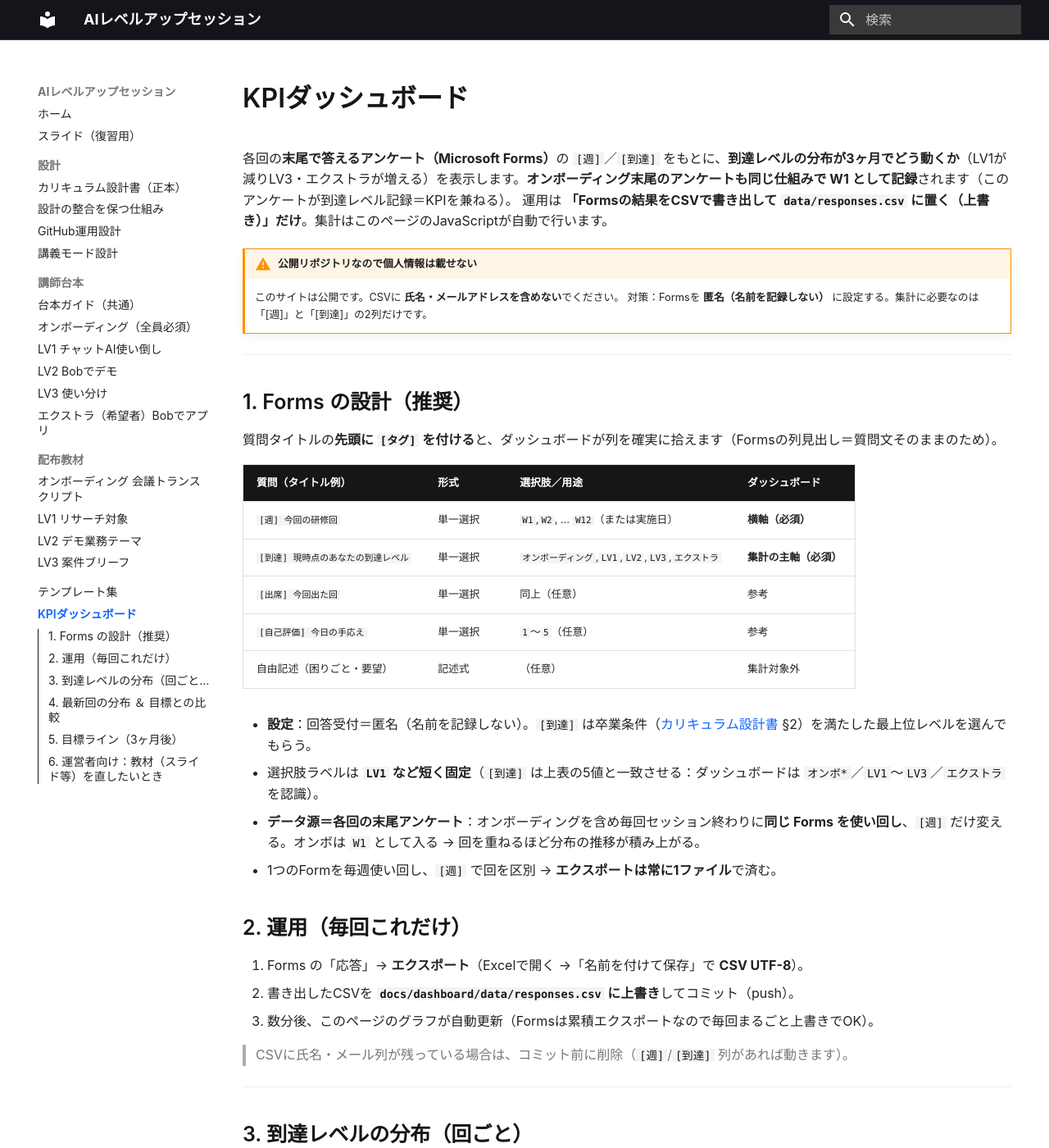
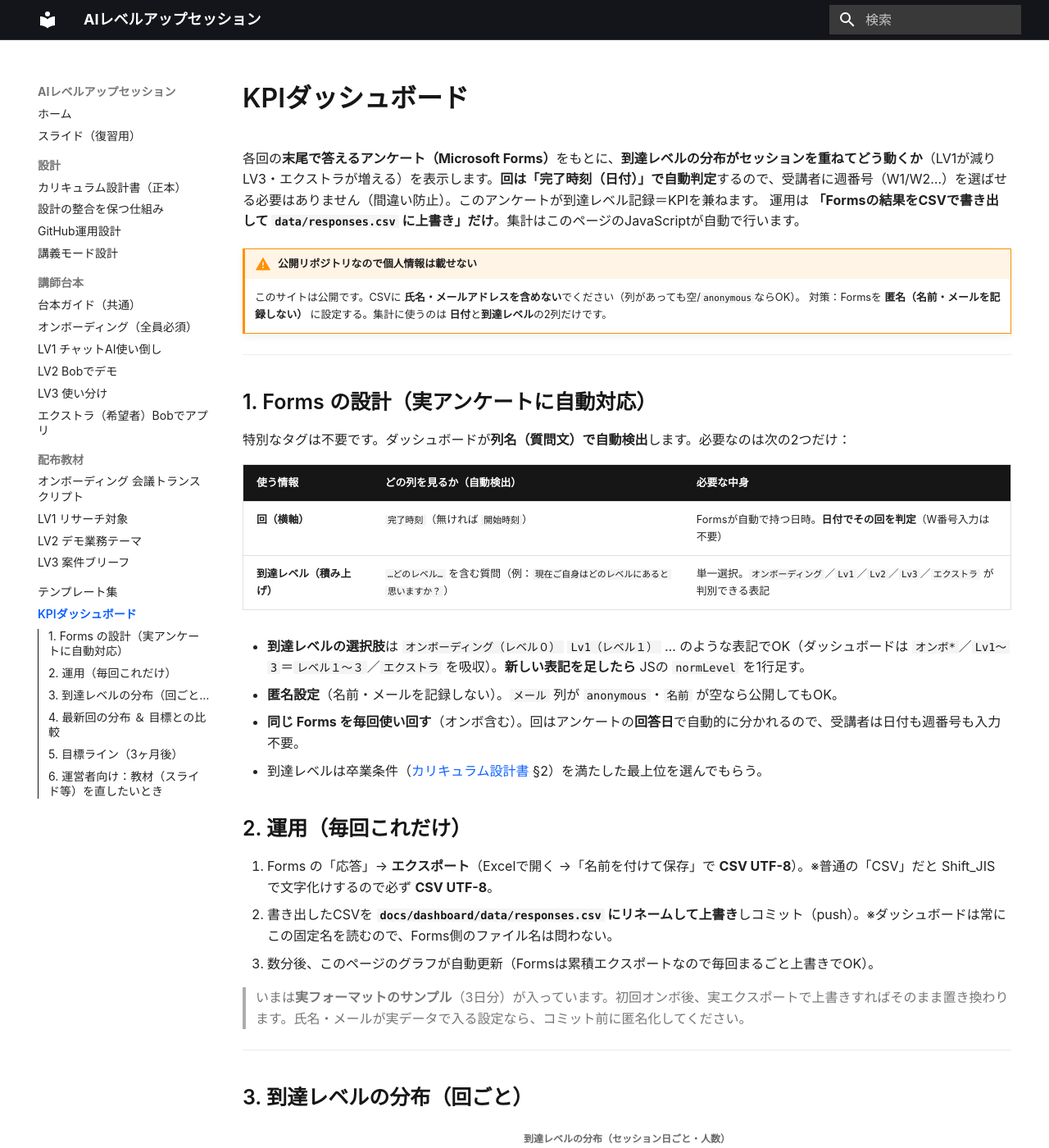
Before and after one commit to horiken1977/ai-education, an MkDocs documentation site: the page built from docs/dashboard/index.md, in a window 1280 px wide and 1400 px high. Shown: the whole window at 82% size. Built offline with MkDocs 1.6.1 and Material for MkDocs 9.7.7, drawn with Linux system fonts in a browser that asks for light colours; some web fonts are replaced; some of the changed text lies outside the part shown.

Commit message:
feat(dashboard): 実アンケートCSVを日付ベースで集計（W番号不要）
- 集計JSを改修：回は「完了時刻(日付)」で自動判定、到達列は「…どのレベル…」質問を自動検出、
  ラベル正規化を Lv1（レベル１）/オンボーディング（レベル０）/エクストラ 等に拡張。BOM/CRLFも吸収。
- responses.csv を実Forms形式のサンプル（3日分）に差し替え。固定名 responses.csv を常に読む。
- §1/§2を「タグ不要・日付ベース・CSV UTF-8・匿名」に更新。
- 実物エクスポート(1件)＋サンプル(17件)でJSロジック相当の集計を検証。

Co-Authored-By: Claude Opus 4.8 <noreply@anthropic.com>

```diff
--- a/docs/dashboard/index.md
+++ b/docs/dashboard/index.md
@@ -1,36 +1,33 @@
 # KPIダッシュボード
 
-各回の**末尾で答えるアンケート（Microsoft Forms）**の `[週]`／`[到達]` をもとに、**到達レベルの分布が3ヶ月でどう動くか**（LV1が減りLV3・エクストラが増える）を表示します。**オンボーディング末尾のアンケートも同じ仕組みで W1 として記録**されます（このアンケートが到達レベル記録＝KPIを兼ねる）。
-運用は **「Formsの結果をCSVで書き出して `data/responses.csv` に置く（上書き）」だけ**。集計はこのページのJavaScriptが自動で行います。
+各回の**末尾で答えるアンケート（Microsoft Forms）**をもとに、**到達レベルの分布がセッションを重ねてどう動くか**（LV1が減りLV3・エクストラが増える）を表示します。**回は「完了時刻（日付）」で自動判定**するので、受講者に週番号（W1/W2…）を選ばせる必要はありません（間違い防止）。このアンケートが到達レベル記録＝KPIを兼ねます。
+運用は **「Formsの結果をCSVで書き出して `data/responses.csv` に上書き」だけ**。集計はこのページのJavaScriptが自動で行います。
 
 !!! warning "公開リポジトリなので個人情報は載せない"
-    このサイトは公開です。CSVに **氏名・メールアドレスを含めない**でください。
-    対策：Formsを **匿名（名前を記録しない）** に設定する。集計に必要なのは「[週]」と「[到達]」の2列だけです。
+    このサイトは公開です。CSVに **氏名・メールアドレスを含めない**でください（列があっても空/`anonymous`ならOK）。
+    対策：Formsを **匿名（名前・メールを記録しない）** に設定する。集計に使うのは **日付**と**到達レベル**の2列だけです。
 
 ---
 
-## 1. Forms の設計（推奨）
-質問タイトルの**先頭に `[タグ]` を付ける**と、ダッシュボードが列を確実に拾えます（Formsの列見出し＝質問文そのままのため）。
+## 1. Forms の設計（実アンケートに自動対応）
+特別なタグは不要です。ダッシュボードが**列名（質問文）で自動検出**します。必要なのは次の2つだけ：
 
-| 質問（タイトル例） | 形式 | 選択肢／用途 | ダッシュボード |
-|---|---|---|---|
-| `[週] 今回の研修回` | 単一選択 | `W1`,`W2`, … `W12`（または実施日） | **横軸（必須）** |
-| `[到達] 現時点のあなたの到達レベル` | 単一選択 | `オンボーディング`,`LV1`,`LV2`,`LV3`,`エクストラ` | **集計の主軸（必須）** |
-| `[出席] 今回出た回` | 単一選択 | 同上（任意） | 参考 |
-| `[自己評価] 今日の手応え` | 単一選択 | `1`〜`5`（任意） | 参考 |
-| 自由記述（困りごと・要望） | 記述式 | （任意） | 集計対象外 |
+| 使う情報 | どの列を見るか（自動検出） | 必要な中身 |
+|---|---|---|
+| **回（横軸）** | `完了時刻`（無ければ `開始時刻`） | Formsが自動で持つ日時。**日付でその回を判定**（W番号入力は不要） |
+| **到達レベル（積み上げ）** | `…どのレベル…` を含む質問（例：`現在ご自身はどのレベルにあると思いますか？`） | 単一選択。`オンボーディング`／`Lv1`／`Lv2`／`Lv3`／`エクストラ` が判別できる表記 |
 
-- **設定**：回答受付＝匿名（名前を記録しない）。`[到達]` は卒業条件（[カリキュラム設計書](../design/curriculum.md) §2）を満たした最上位レベルを選んでもらう。
-- 選択肢ラベルは **`LV1` など短く固定**（`[到達]` は上表の5値と一致させる：ダッシュボードは `オンボ*`／`LV1`〜`LV3`／`エクストラ` を認識）。
-- **データ源＝各回の末尾アンケート**：オンボーディングを含め毎回セッション終わりに**同じ Forms を使い回し**、`[週]` だけ変える。オンボは `W1` として入る → 回を重ねるほど分布の推移が積み上がる。
-- 1つのFormを毎週使い回し、`[週]` で回を区別 → **エクスポートは常に1ファイル**で済む。
+- **到達レベルの選択肢**は `オンボーディング（レベル０）` `Lv1（レベル１）` … のような表記でOK（ダッシュボードは `オンボ*`／`Lv1〜3`＝`レベル１〜３`／`エクストラ` を吸収）。**新しい表記を足したら** JSの `normLevel` を1行足す。
+- **匿名設定**（名前・メールを記録しない）。`メール` 列が `anonymous`・`名前` が空なら公開してもOK。
+- **同じ Forms を毎回使い回す**（オンボ含む）。回はアンケートの**回答日**で自動的に分かれるので、受講者は日付も週番号も入力不要。
+- 到達レベルは卒業条件（[カリキュラム設計書](../design/curriculum.md) §2）を満たした最上位を選んでもらう。
 
 ## 2. 運用（毎回これだけ）
-1. Forms の「応答」→ **エクスポート**（Excelで開く →「名前を付けて保存」で **CSV UTF-8**）。
-2. 書き出したCSVを **`docs/dashboard/data/responses.csv` に上書き**してコミット（push）。
+1. Forms の「応答」→ **エクスポート**（Excelで開く →「名前を付けて保存」で **CSV UTF-8**）。※普通の「CSV」だと Shift_JIS で文字化けするので必ず **CSV UTF-8**。
+2. 書き出したCSVを **`docs/dashboard/data/responses.csv` にリネームして上書き**しコミット（push）。※ダッシュボードは常にこの固定名を読むので、Forms側のファイル名は問わない。
 3. 数分後、このページのグラフが自動更新（Formsは累積エクスポートなので毎回まるごと上書きでOK）。
 
-> CSVに氏名・メール列が残っている場合は、コミット前に削除（`[週]`/`[到達]` 列があれば動きます）。
+> いまは**実フォーマットのサンプル**（3日分）が入っています。初回オンボ後、実エクスポートで上書きすればそのまま置き換わります。氏名・メールが実データで入る設定なら、コミット前に匿名化してください。
 
 ---
 
@@ -57,23 +54,36 @@ function parseCSV(t){
   if(cur!==''||row.length){row.push(cur);rows.push(row);}
   return rows;
 }
-function normLevel(v){ if(!v)return null; if(v.includes('オンボ'))return 'オンボーディング';
-  for(const L of ['LV1','LV2','LV3']) if(v.includes(L))return L;
-  if(v.includes('エクストラ')||v.toLowerCase().includes('extra'))return 'エクストラ'; return null; }
+// 到達レベルのラベル正規化（"Lv1（レベル１）" "オンボーディング（レベル０）" 等を吸収）
+function normLevel(v){ if(!v)return null; const s=(''+v).toLowerCase();
+  if(v.includes('オンボ')||s.includes('レベル０')||s.includes('レベル0')||s.includes('lv0'))return 'オンボーディング';
+  if(s.includes('lv1')||v.includes('レベル１')||s.includes('レベル1'))return 'LV1';
+  if(s.includes('lv2')||v.includes('レベル２')||s.includes('レベル2'))return 'LV2';
+  if(s.includes('lv3')||v.includes('レベル３')||s.includes('レベル3'))return 'LV3';
+  if(v.includes('エクストラ')||s.includes('extra'))return 'エクストラ'; return null; }
+// 回答日時（"7/3/26 0:30:47" 等）→ セッション日 "YYYY-MM-DD"。回は日付で判定（W番号不要）
+function toDate(v){ const p=(''+(v||'')).trim().split(/[ T]/)[0];
+  let m=p.match(/^(\d{1,2})\/(\d{1,2})\/(\d{2,4})$/);
+  if(m){ let y=+m[3]; if(y<100)y+=2000; return y+'-'+String(+m[1]).padStart(2,'0')+'-'+String(+m[2]).padStart(2,'0'); }
+  m=p.match(/^(\d{4})-(\d{1,2})-(\d{1,2})/);
+  if(m){ return m[1]+'-'+String(+m[2]).padStart(2,'0')+'-'+String(+m[3]).padStart(2,'0'); }
+  return p||null; }
 fetch('data/responses.csv').then(r=>r.text()).then(text=>{
   const rows=parseCSV(text).filter(r=>r.some(c=>(c||'').trim()!==''));
   const header=rows.shift()||[];
-  const col=kw=>header.findIndex(h=>(h||'').includes(kw));
-  const wi=col('[週]'), li=col('[到達]');
-  if(wi<0||li<0){ document.getElementById('dashMsg').textContent='CSVに [週] または [到達] の列が見つかりません。質問タイトルにタグを付けてください。'; return; }
+  const find=(...kws)=>header.findIndex(h=>kws.some(k=>(h||'').includes(k)));
+  let di=find('完了時刻'); if(di<0)di=find('開始時刻'); if(di<0)di=find('日付','日時','[週]');
+  let li=find('どのレベル'); if(li<0)li=find('到達','[到達]');
+  const msg=document.getElementById('dashMsg');
+  if(di<0||li<0){ msg.textContent='CSVに「日付（完了時刻/開始時刻）」または「到達レベル（現在ご自身はどのレベル…）」の列が見つかりません。'; return; }
   const counts={};
-  rows.forEach(r=>{ const w=(r[wi]||'').trim(); const lv=normLevel((r[li]||'').trim());
+  rows.forEach(r=>{ const w=toDate(r[di]); const lv=normLevel((r[li]||'').trim());
     if(!w||!lv)return; (counts[w]=counts[w]||{})[lv]=(counts[w][lv]||0)+1; });
-  const weeks=Object.keys(counts).sort((a,b)=>((parseInt(a.replace(/\D/g,''))||0)-(parseInt(b.replace(/\D/g,''))||0))||a.localeCompare(b));
-  if(!weeks.length){ document.getElementById('dashMsg').textContent='有効な回答がまだありません。'; return; }
+  const weeks=Object.keys(counts).sort();  // ISO日付なので文字列ソートで時系列
+  if(!weeks.length){ msg.textContent='有効な回答がまだありません（日付・到達レベルの入った行が必要）。'; return; }
   const datasets=LEVELS.map(L=>({label:L,data:weeks.map(w=>counts[w][L]||0),backgroundColor:COLORS[L]}));
   new Chart(document.getElementById('distChart'),{type:'bar',data:{labels:weeks,datasets},
-    options:{plugins:{title:{display:true,text:'到達レベルの分布（回ごと・人数）'}},responsive:true,
+    options:{plugins:{title:{display:true,text:'到達レベルの分布（セッション日ごと・人数）'}},responsive:true,
       scales:{x:{stacked:true},y:{stacked:true,title:{display:true,text:'人数'}}}}});
   const last=weeks[weeks.length-1], c=counts[last], total=LEVELS.reduce((s,L)=>s+(c[L]||0),0)||1;
   const pct=L=>Math.round((c[L]||0)/total*100);
```
Also changed, not shown: docs/dashboard/data/responses.csv (+18 -17 lines).
